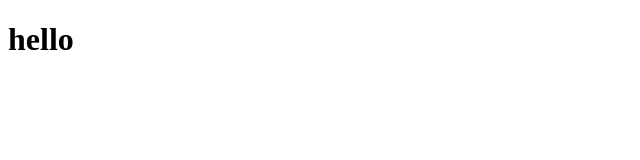
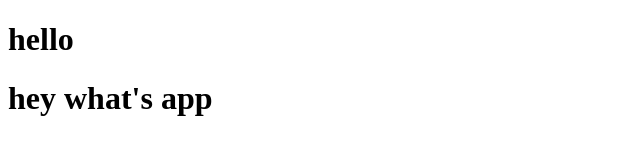
Before and after one commit to rirashed02/demoTow, a plain HTML site: page index.html in a window 1280 px wide. Shown: the whole page, without its empty margins (0-640 px from the left). Drawn offline with Linux system fonts and the light colour scheme.

Commit message:
second commit

```diff
--- a/index.html
+++ b/index.html
@@ -8,5 +8,6 @@
 </head>
 <body>
     <h1>hello</h1>
+    <h1>hey what's app</h1>
 </body>
 </html>
```
